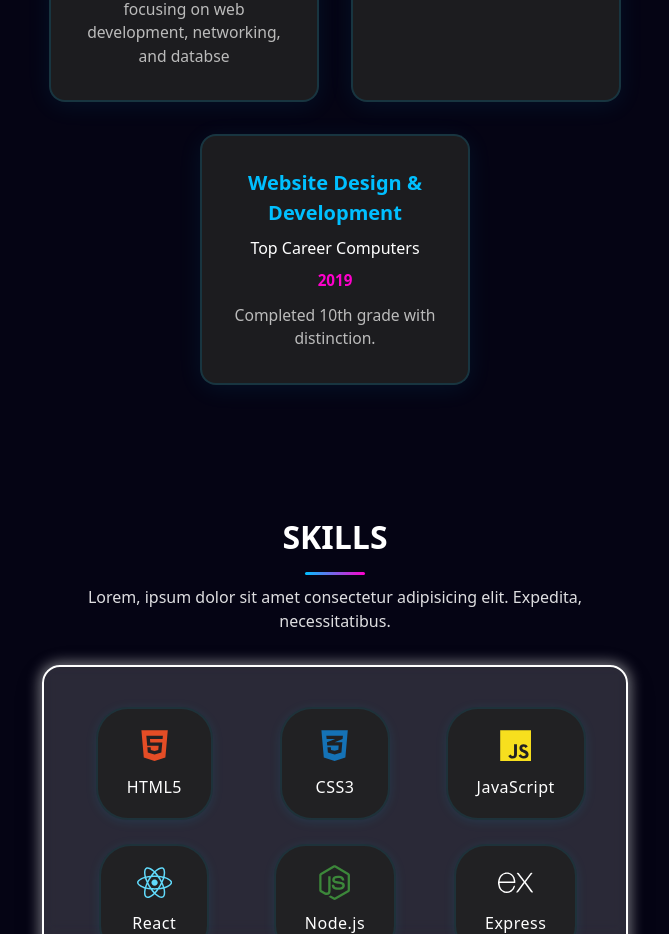
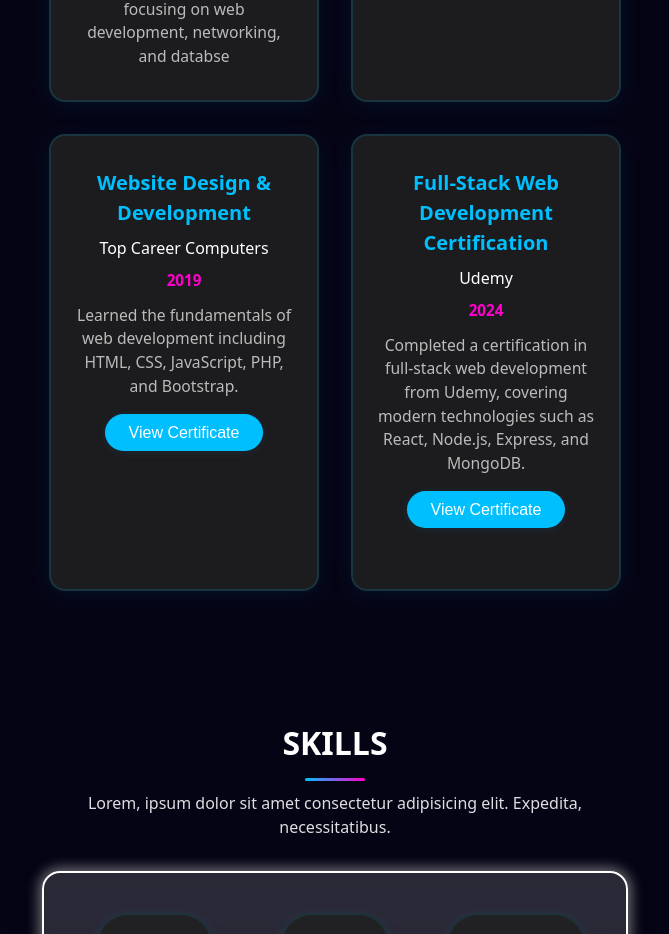
Before and after one commit to Amitosh15/vercel-frontend, a React (Vite) app: page / in a window 1280 px wide. Shown: the part 1000-1934 px from the top of the page, without its empty margins (305-974 px from the left). Built offline with nearby package versions, Linux system fonts and the light colour scheme.

Commit message:
Updated Code

```diff
--- a/src/pages/Education/Education.css
+++ b/src/pages/Education/Education.css
@@ -68,6 +68,29 @@
     font-size: 0.95rem;
 }
 
+.certificate-btn {
+    margin: 1rem 0 1.8rem 0;
+    background-color: #00bfff;
+    color: #fff;
+    padding: 0.6rem 1.5rem;
+    border-radius: 999px;
+    border: none;
+    font-weight: 500;
+    font-size: 1rem;
+    cursor: pointer;
+    transition: background 0.2s, transform 0.15s;
+    box-shadow: 0 2px 8px rgba(0, 191, 255, 0.08);
+    outline: none;
+    display: inline-block;
+}
+
+.certificate-btn:hover,
+.certificate-btn:focus {
+    background: linear-gradient(90deg, #ff00cc 0%, #00bfff 100%);
+    transform: scale(1.05);
+    filter: brightness(1.1);
+}
+
 .education-card p {
     margin: 0;
     color: #bbb;
--- a/src/pages/Education/Education.jsx
+++ b/src/pages/Education/Education.jsx
@@ -14,17 +14,23 @@
     year: "2019 - 2020",
     description: "Completed 12th grade with a focus on arts subject.",
   },
-  // {
-  //   title: "Secondary School",
-  //   subtitle: "Saint Terresa Senior Secondary School",
-  //   year: "2014 - 2015",
-  //   description: "Completed 10th grade with distinction.",
-  // },
   {
     title: "Website Design & Development",
     subtitle: "Top Career Computers",
     year: "2019",
-    description: "Completed 10th grade with distinction.",
+    description:
+      "Learned the fundamentals of web development including HTML, CSS, JavaScript, PHP, and Bootstrap.",
+    certificateUrl:
+      "https://drive.google.com/file/d/1FzTXfeXoK5JBD1N_MHmxcaXFcxPldo9u/view?usp=drive_link",
+  },
+  {
+    title: "Full-Stack Web Development Certification",
+    subtitle: "Udemy",
+    year: "2024",
+    description:
+      "Completed a certification in full-stack web development from Udemy, covering modern technologies such as React, Node.js, Express, and MongoDB.",
+    certificateUrl:
+      "https://drive.google.com/file/d/13G1pzY5C3CPy5lT41CI5SrFeUhVRJfvT/view?usp=drive_link",
   },
 ];
 
@@ -39,6 +45,15 @@
             <h4>{item.subtitle}</h4>
             <span className="education-year">{item.year}</span>
             <p>{item.description}</p>
+            {item.certificateUrl && (
+              <a
+                href={item.certificateUrl}
+                target="_blank"
+                rel="noopener noreferrer"
+              >
+                <button className="certificate-btn">View Certificate</button>
+              </a>
+            )}
           </div>
         ))}
       </div>
--- a/src/pages/Projects/Projects.css
+++ b/src/pages/Projects/Projects.css
@@ -98,7 +98,7 @@
     filter: brightness(1.1);
 }
 
-.project-link {
+/* .project-link {
     margin-top: auto;
     background: linear-gradient(90deg, #00bfff 0%, #ff00cc 100%);
     color: #fff;
@@ -109,7 +109,7 @@
     font-size: 1rem;
     transition: background 0.2s;
     display: inline-block;
-}
+} */
 
 .project-link:hover {
     background: linear-gradient(90deg, #ff00cc 0%, #00bfff 100%);
```
Also changed, not shown: src/pages/Contact/Contact.jsx (+0 -9 lines).
